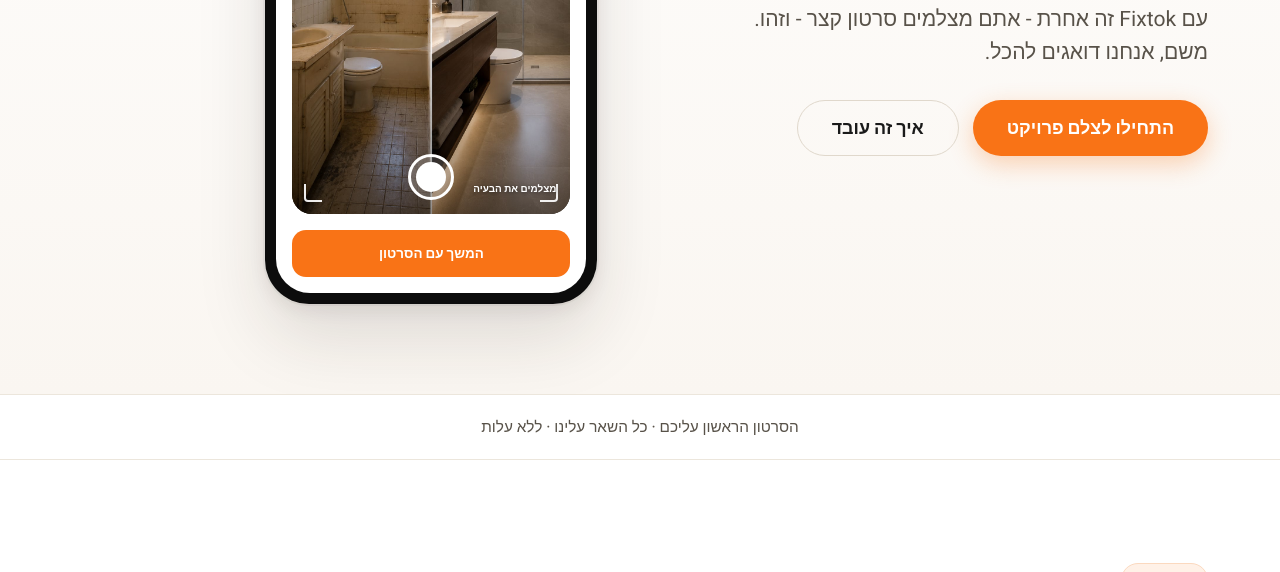
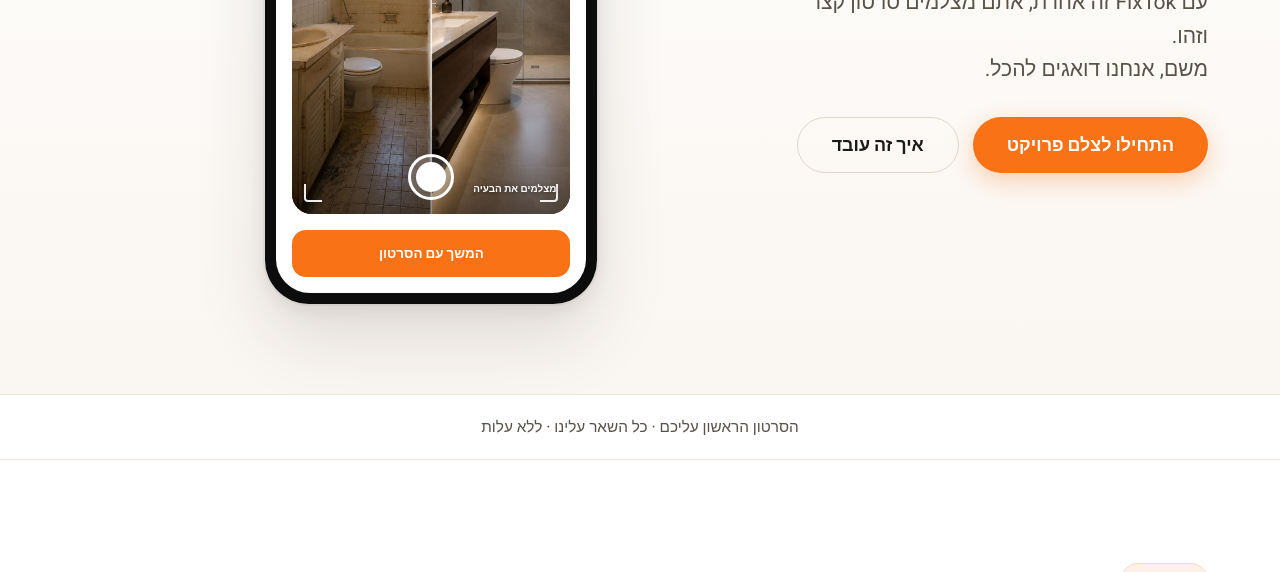
Before and after one commit to shimonlazimi24/fixTokWeb, a website: page index.html in a window 1280 px wide. Shown: the part 528-1100 px from the top of the page. Drawn offline with nearby package versions, Linux system fonts and the light colour scheme.

Commit message:
Update hero subtitle: three lines, no hyphens, slightly larger type.

```diff
--- a/index.html
+++ b/index.html
@@ -84,7 +84,7 @@
     <div class="hero__copy">
       <span class="eyebrow"><span class="dot"></span><span data-i18n="hero.eyebrow">FixTok · שיפוץ בראש שקט</span></span>
       <h1 data-i18n-html="hero.title">למה שיפוץ צריך<br>להרגיש כמו <span class="accent">עונש?</span></h1>
-      <p class="hero__sub" data-i18n-html="hero.sub">עם Fixtok זה אחרת - אתם מצלמים סרטון קצר - וזהו.<br>משם, אנחנו דואגים להכל.</p>
+      <p class="hero__sub" data-i18n-html="hero.sub">עם FixTok זה אחרת, אתם מצלמים סרטון קצר<br>וזהו.<br>משם, אנחנו דואגים להכל.</p>
       <div class="hero__cta">
         <a class="btn btn--primary btn--lg" href="https://app.fix-tok.com" data-i18n="hero.cta.start">התחילו לצלם פרויקט</a>
         <a class="btn btn--ghost btn--lg" href="#how" data-i18n="hero.cta.how">איך זה עובד</a>
```
